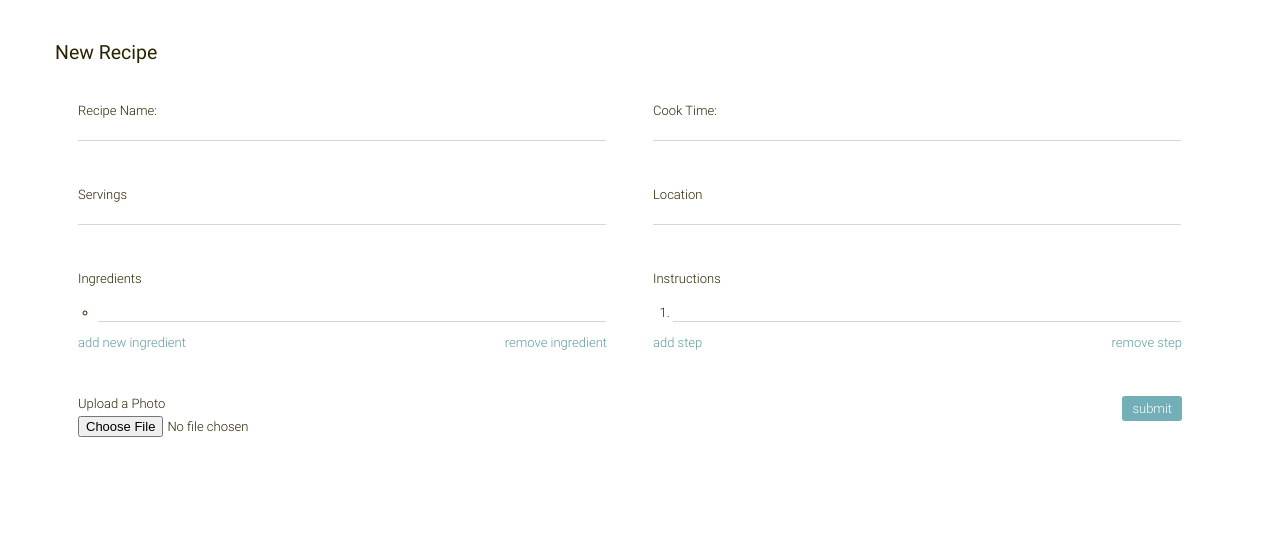
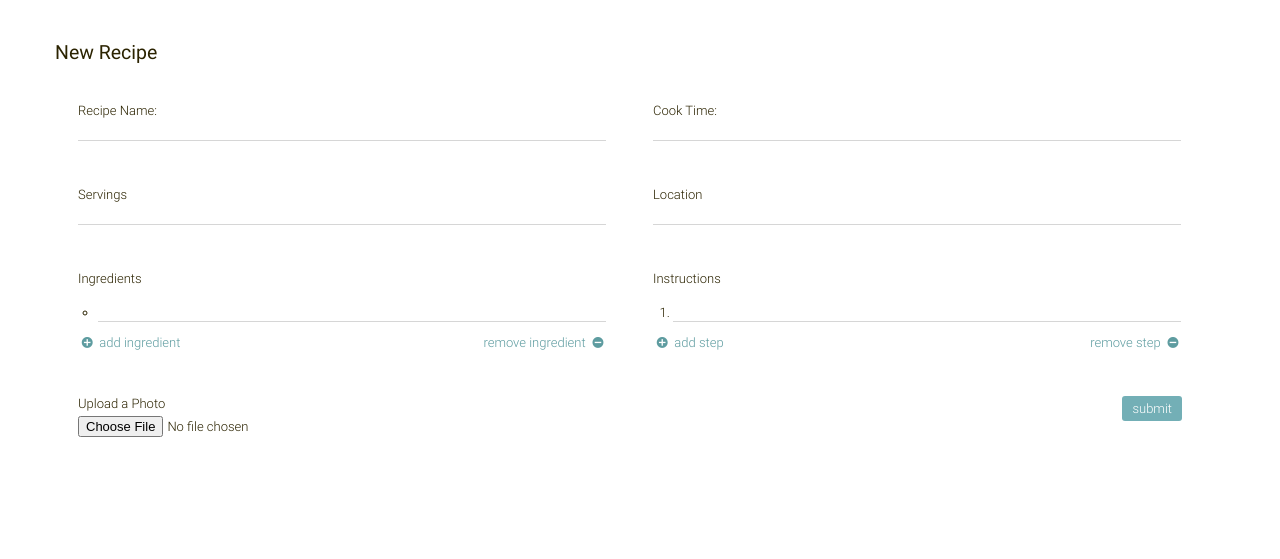
Before and after one commit to cindyyu/bites-without-borders, a Python web app: template templates/recipes_add.html in a window 1280 px wide. Shown: the top 559 px of the page. Run offline with Jinja, Linux system fonts and the light colour scheme; the template is opened without the code that fills it, so the values that code supplies are empty; some libraries are stand-ins or nearby versions.

Commit message:
Add icons to add and remove recipes pages.

```diff
--- a/templates/recipes_add.html
+++ b/templates/recipes_add.html
@@ -118,8 +118,8 @@
                   <input type="text" class="ingredient" />
                 </li>
               </ul>
-              <a id="addNewIngredient" href="#">add new ingredient</a>
-              <a id="removeIngredient" href="#">remove ingredient</a>
+              <a id="addNewIngredient" href="#"><span class="icon-add"></span> add ingredient</a>
+              <a id="removeIngredient" href="#">remove ingredient <span class="icon-remove"></span></a>
             </fieldset><fieldset>
               <label for="instructions">Instructions</label>
               <ol>
@@ -127,8 +127,8 @@
                   <input type="text" class="instruction" />
                 </li>
               </ol>
-              <a id="addNewInstruction" href="#">add step</a>
-              <a id="removeInstruction" href="#">remove step</a>
+              <a id="addNewInstruction" href="#"><span class="icon-add"></span> add step</a>
+              <a id="removeInstruction" href="#">remove step <span class="icon-remove"></span></a>
             </fieldset><fieldset>
               <label for="instructions">Upload a Photo</label>
               <input type="file" name="img"/>
```
Also changed, not shown: templates/recipes_edit.html (+4 -4 lines).
